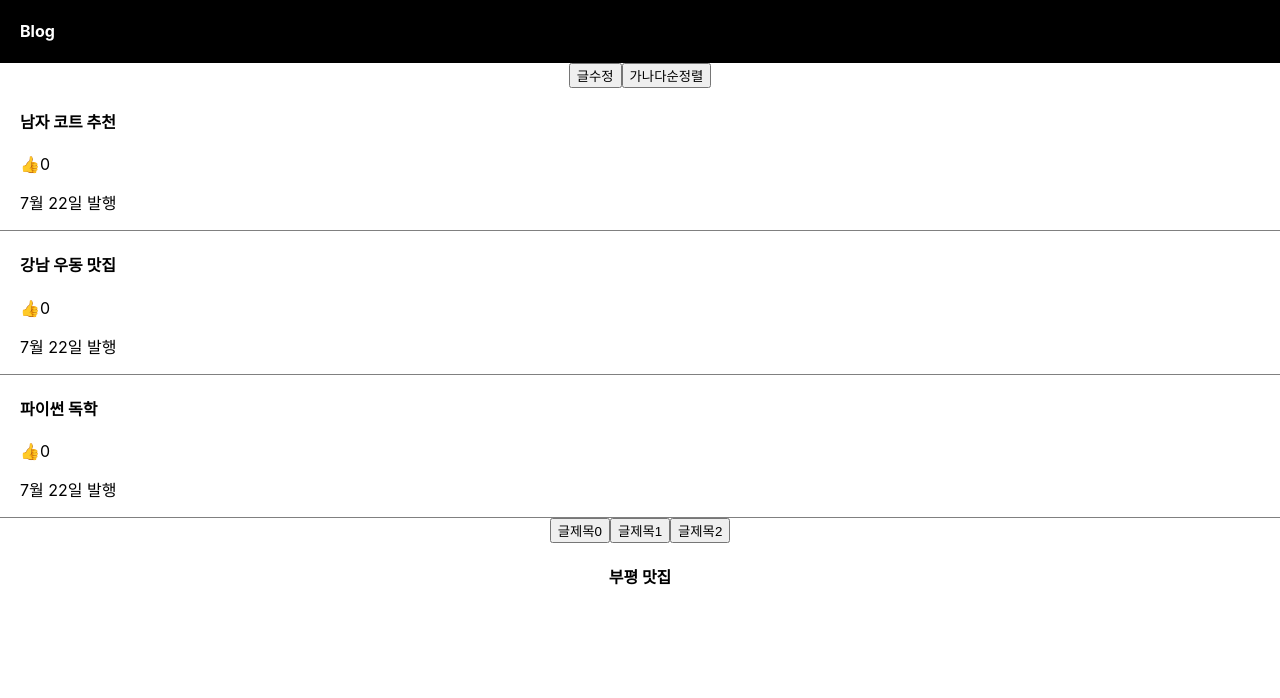
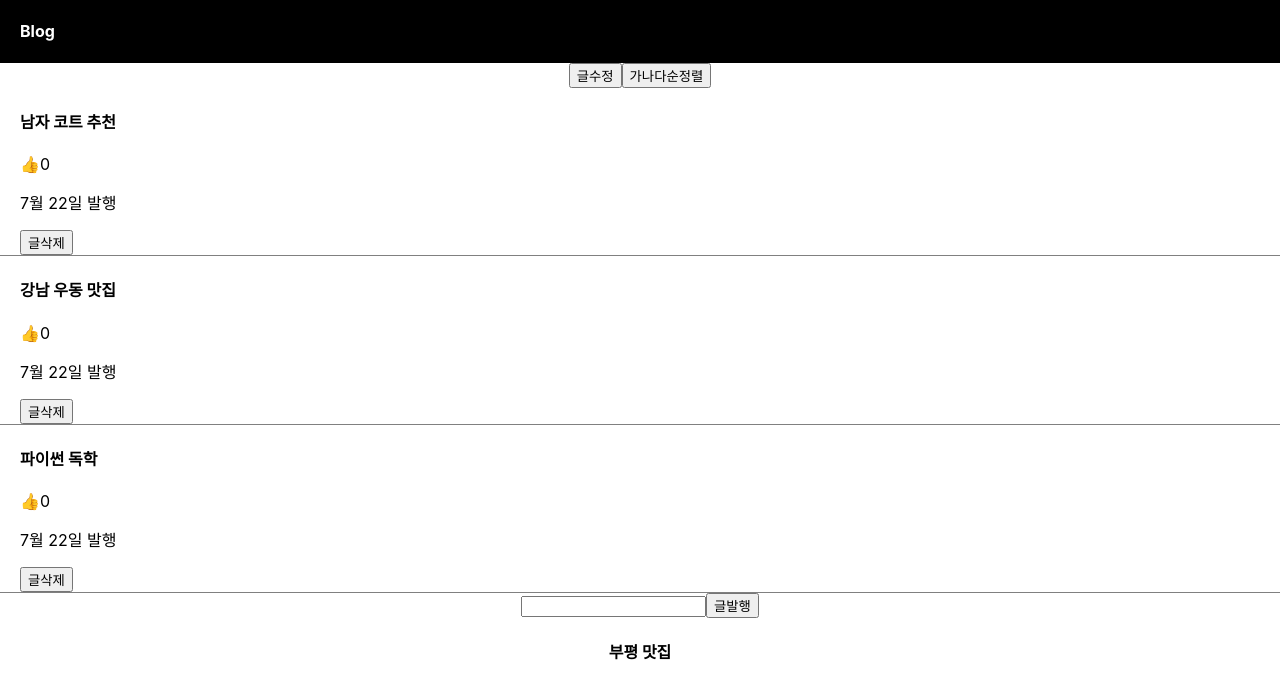
Before and after one commit to Indwoo/blog, a React (Create React App) app: page / in a window 1280 px wide. Shown: the top 698 px of the page. Built offline with nearby package versions, Linux system fonts and the light colour scheme.

Commit message:
[feat] input으로 글 발행

```diff
--- a/src/App.js
+++ b/src/App.js
@@ -5,9 +5,10 @@ function App() {
 
   let post = "부평 맛집";
   let [글제목, 제목변경] = useState(['남자 코트 추천', '강남 우동 맛집', '파이썬 독학']);
-  let [추천, 추천증가] = useState([0, 0, 0]);
+  let [추천, 추천증가] = useState([0, 0, 0, 0]);
   let [modal, setModal] = useState(false);
-  let [모달제목, 모달제목변경] = useState(2);
+  let [모달제목, 모달제목변경] = useState(0);
+  let [입력값, 입력값변경] = useState('');
 
   return (
     <div className="App">
@@ -55,16 +56,25 @@ function App() {
             }}>👍</span>{추천[i]}
             {/* <h4>{ a }</h4> */}
             <p>7월 22일 발행</p>
+            <button onClick={()=>{delete 글제목[i]}}>글삭제</button>
           </div>
         )
       })
       }
 
-      <button onClick={()=> {모달제목변경(0)}}>글제목0</button>
-      <button onClick={()=> {모달제목변경(1)}}>글제목1</button>
-      <button onClick={()=> {모달제목변경(2)}}>글제목2</button>
+      <input onChange={(e) => {
+        입력값변경(e.target.value);
+        console.log(입력값)
+      }}>
+      </input>
+      <button onClick={() => {
+        글제목.push(입력값);
+      }}>
+        글발행
+      </button>
+
       {
-        modal ? <Modal 모달제목 = {모달제목} 글제목={글제목} 제목변경={제목변경} /> : null
+        modal ? <Modal 모달제목={모달제목} 글제목={글제목} 제목변경={제목변경} /> : null
       }
 
       <h4>{post}</h4>
```
